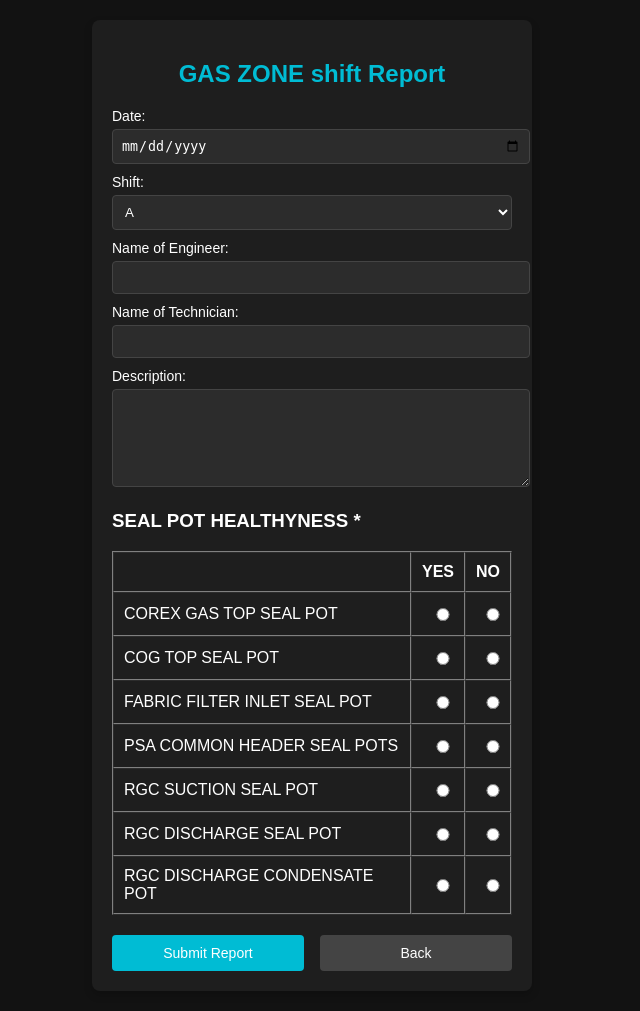
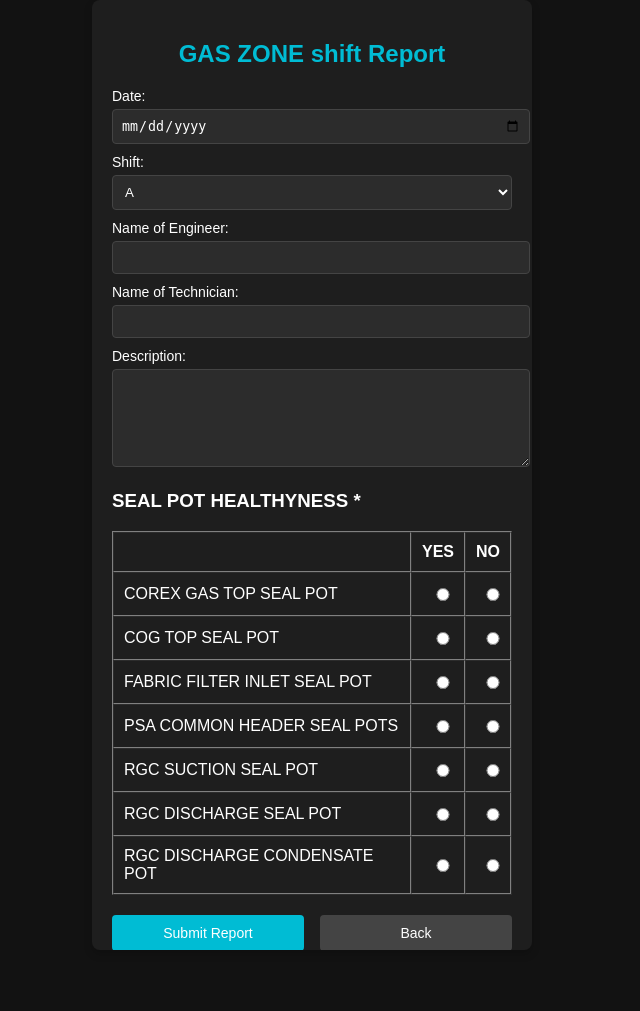
Before and after one commit to piyush1509-collab/FIELD-ENGINEER-SHIFT-REPORT-, a Flask app: page /gas-zone.html in a window 1280 px wide. Shown: the whole page, without its empty margins (328-968 px from the left). Run offline with Flask 3, Linux system fonts and the light colour scheme.

Commit message:
Update gas-zone.html

```diff
--- a/templates/gas-zone.html
+++ b/templates/gas-zone.html
@@ -14,16 +14,21 @@
     padding: 0;
     display: flex;
     justify-content: center;
-            align-items: center;
+    align-items: flex-start; /* ✅ Fix: Align content at the top */
     height: 100vh;
+    overflow-y: auto; /* ✅ Enable scroll for the form */
 }
+
         .container {
     background-color: #1e1e1e;
     padding: 20px;
     border-radius: 8px;
     box-shadow: 0 4px 8px rgba(0, 0, 0, 0.2);
     width: 400px;
+    max-height: 90vh; /* ✅ Limit container height */
+    overflow-y: auto; /* ✅ Add scroll if content exceeds height */
 }
+
         h2 {
             text-align: center;
             margin-bottom: 20px;
```
Lines whose indentation alone changed are shown as unchanged.
